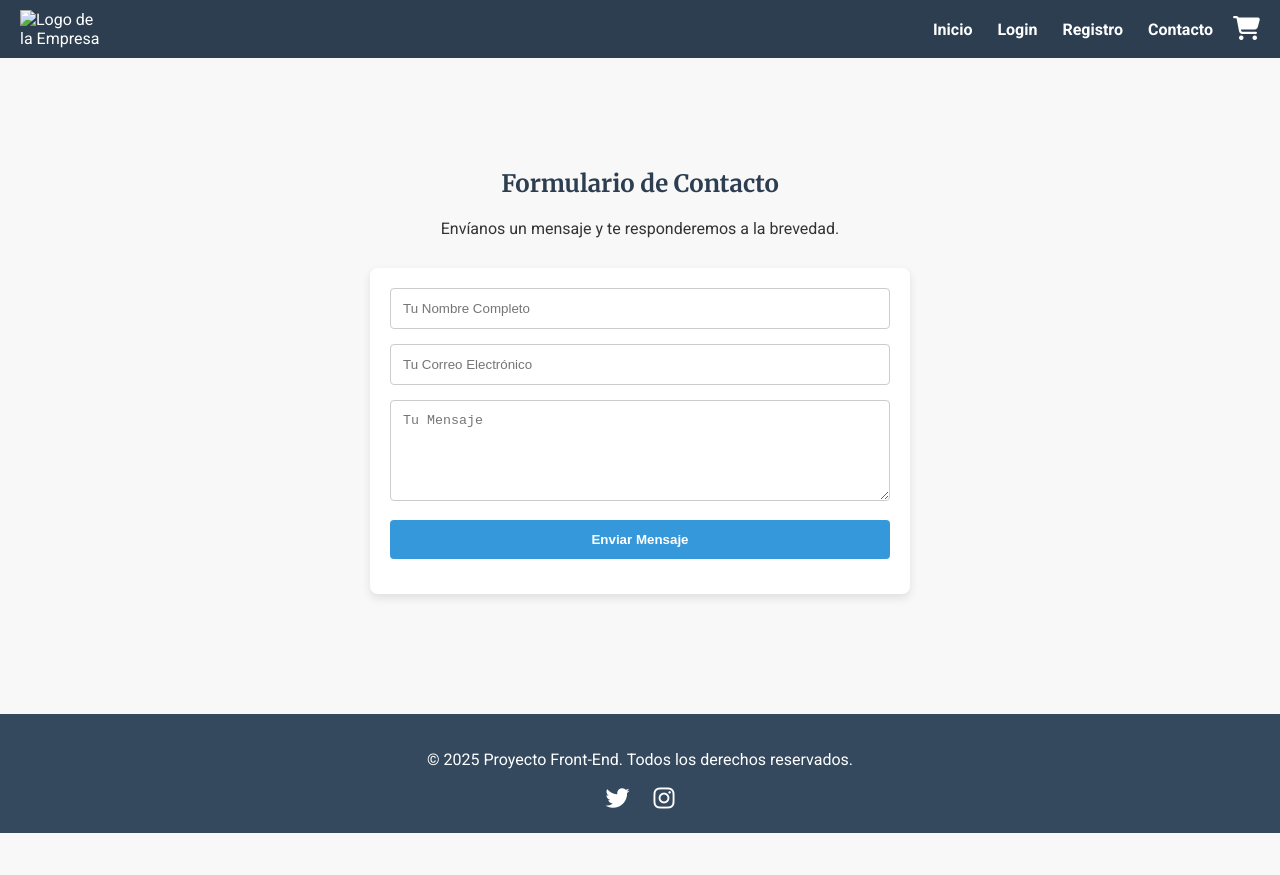
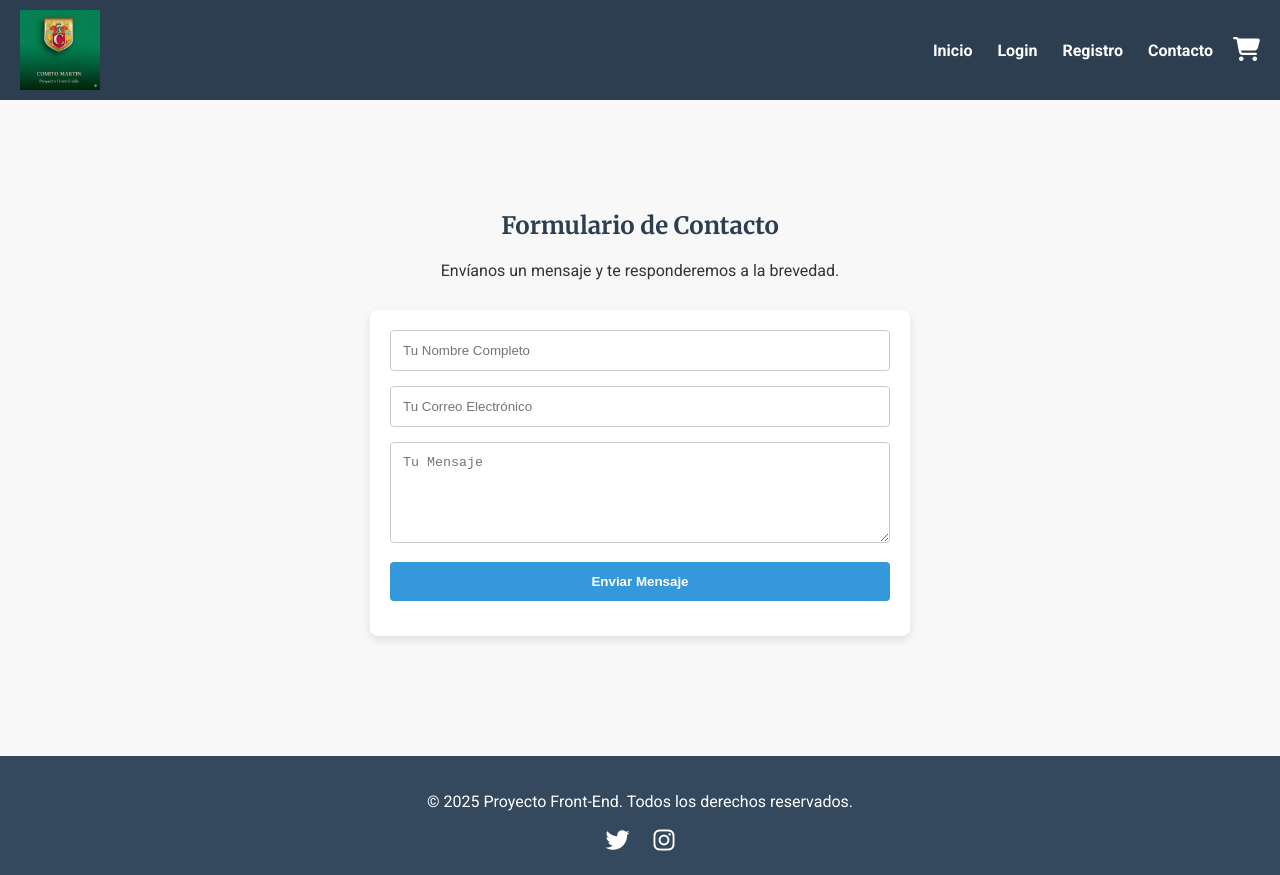
Before and after one commit to Martin-Comito/Proyecto-FrondEndJs, a plain HTML site: page contacto.html in a window 1280 px wide. Before the commit the page ends 833 px from the top, so only its background shows below. Drawn offline with Linux system fonts and the light colour scheme; files that its build step writes are made by us from their sources.

Commit message:
fix: Corregida la ruta del logo en las 5 páginas secundarias

```diff
--- a/contacto.html
+++ b/contacto.html
@@ -16,7 +16,7 @@
 <body>
 
     <header class="main-header">
-        <img src="logo.png" alt="Logo de la Empresa" class="logo" width="100">
+        <img src="img/logo.png" alt="Logo de la Empresa" class="logo" width="100">
         <nav class="main-nav">
             <ul class="nav-list">
                 <li><a href="index.html">Inicio</a></li>
```
Also changed, not shown: login.html (+1 -1 lines), registro.html (+1 -1 lines), search-resultados.html (+1 -1 lines).
